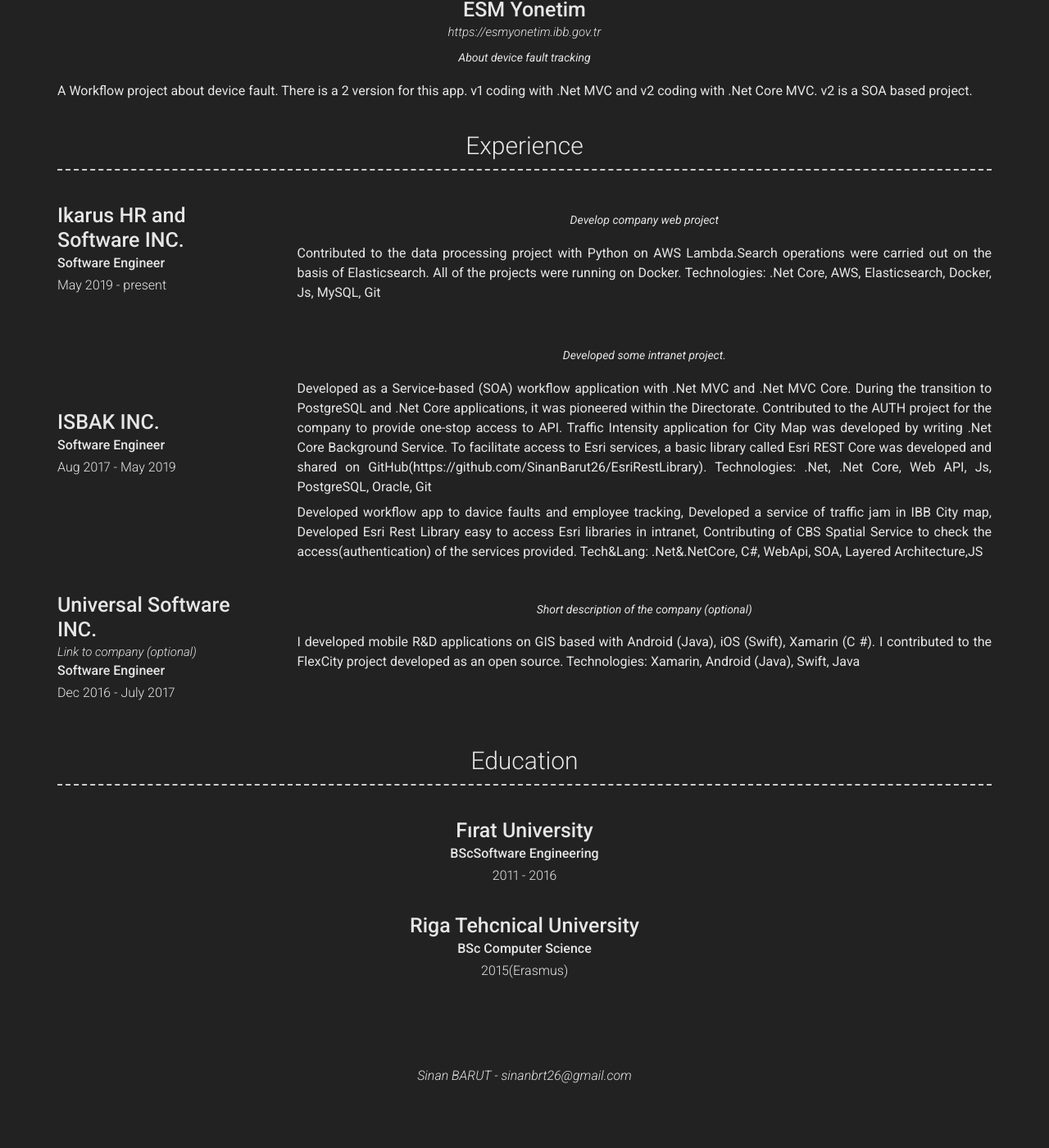
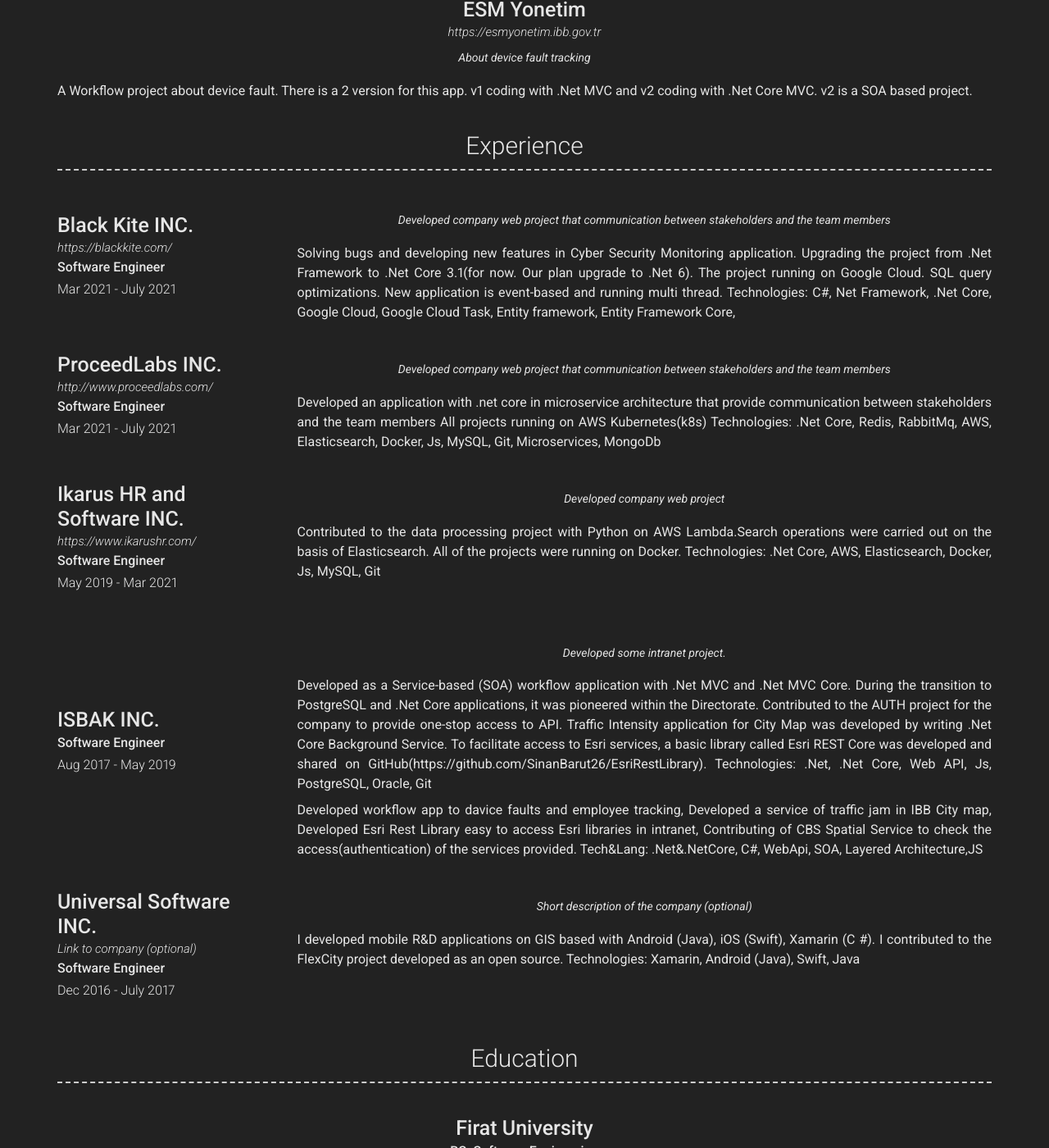
Before and after one commit to SinanBarut26/sinanbarut26.github.io, a Jekyll site: the page built from index.md, in a window 1280 px wide and 1400 px high, scrolled down 831 px. Shown: the whole window at 82% size. Built offline with Jekyll 4.4.1, drawn with Linux system fonts in a browser that asks for light colours; nearby versions of some CDN libraries; before the commit the page ends 2163 px from its top, so only the background shows below that.

Commit message:
CV update

```diff
--- a/_data/education.yml
+++ b/_data/education.yml
@@ -1,6 +1,6 @@
 # Education Template
 - layout: top-middle
-  name: Fırat University
+  name: Firat University
   dates: 2011 - 2016
   qualification: BScSoftware Engineering
 
--- a/_data/experience.yml
+++ b/_data/experience.yml
@@ -1,10 +1,38 @@
 # Experience template
 - layout: left
+  company: Black Kite INC.
+  link: https://blackkite.com/
+  job_title: Software Engineer
+  dates: Mar 2021 - July 2021
+  quote: >
+   Developed company web project that communication between stakeholders and the team members
+  description: | # this will include new lines to allow paragraphs
+    Solving bugs and developing new features in Cyber Security Monitoring application.
+    Upgrading the project from .Net Framework to .Net Core 3.1(for now. Our plan upgrade to .Net 6).
+    The project running on Google Cloud.
+    SQL query optimizations.
+    New application is event-based and running multi thread.
+    Technologies: C#, Net Framework, .Net Core, Google Cloud, Google Cloud Task, Entity framework, Entity Framework Core,
+
+- layout: left
+  company: ProceedLabs INC.
+  link: http://www.proceedlabs.com/
+  job_title: Software Engineer
+  dates: Mar 2021 - July 2021
+  quote: >
+   Developed company web project that communication between stakeholders and the team members
+  description: | # this will include new lines to allow paragraphs
+    Developed an application with .net core in microservice architecture that provide communication between stakeholders and the team members
+    All projects running on AWS Kubernetes(k8s)
+    Technologies: .Net Core, Redis, RabbitMq, AWS, Elasticsearch, Docker, Js, MySQL, Git, Microservices, MongoDb
+
+- layout: left
   company: Ikarus HR and Software INC.
+  link: https://www.ikarushr.com/
   job_title: Software Engineer
-  dates: May 2019 - present
+  dates: May 2019 - Mar 2021
   quote: >
-   Develop company web project
+   Developed company web project
   description: | # this will include new lines to allow paragraphs
     Contributed to the data processing project with Python on AWS Lambda.Search operations were carried out on the basis of Elasticsearch. All of the projects were running on Docker. Technologies: .Net Core, AWS, Elasticsearch, Docker, Js, MySQL, Git
 
```
